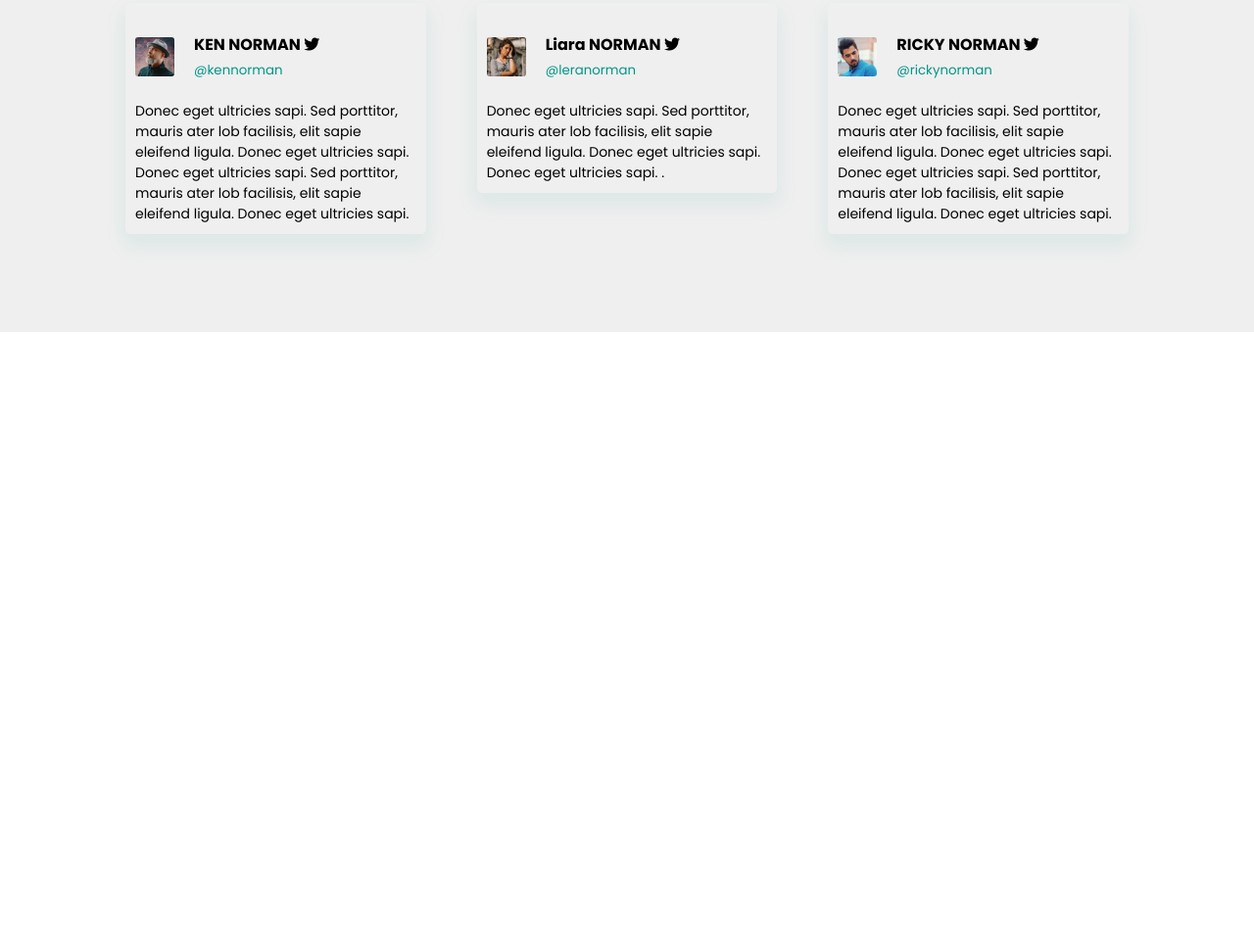
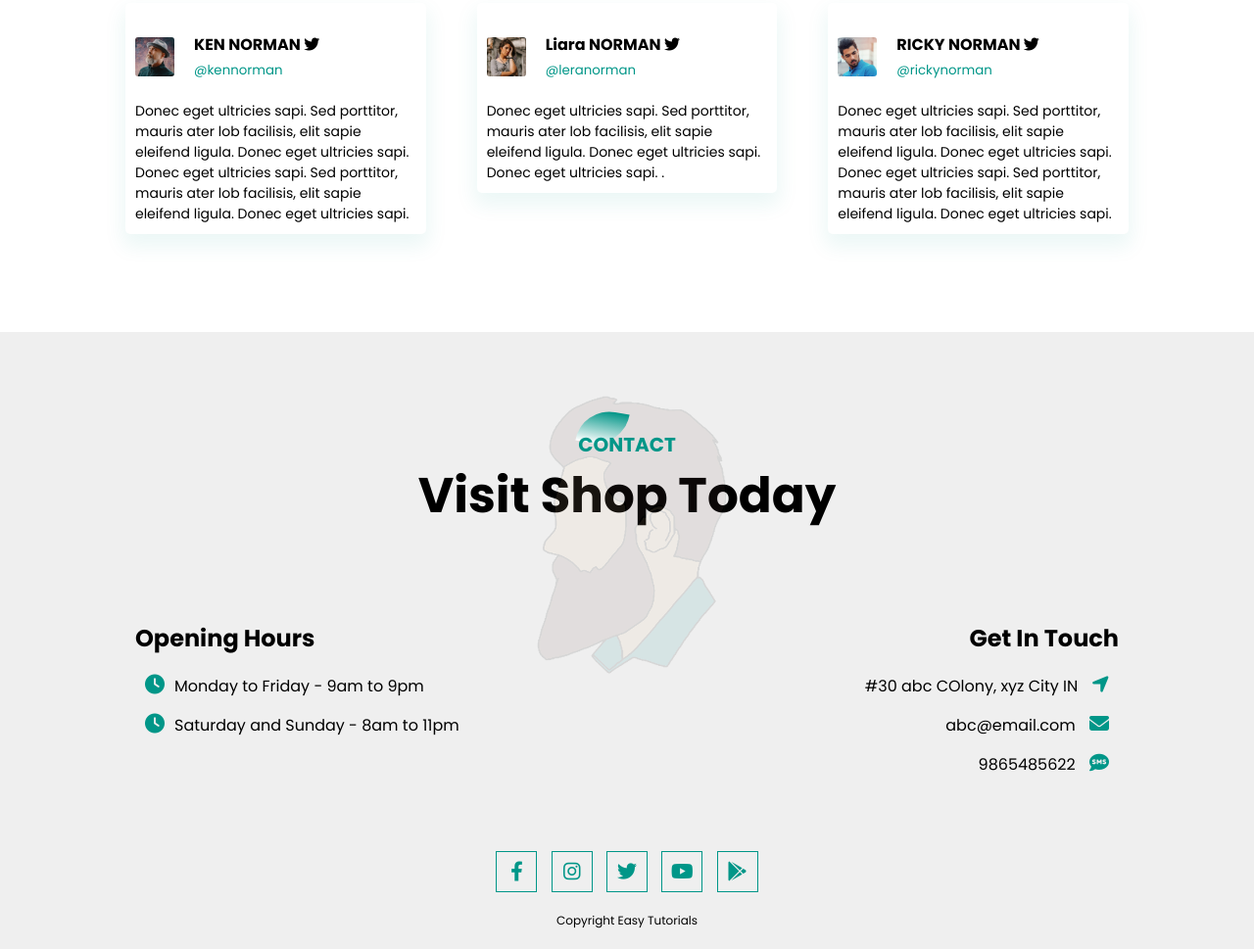
Before and after one commit to Pankajakshan-Vineeth/CSS-responsive-website, a plain HTML site: page index.html in a window 1280 px wide. Shown: the part 2869-3838 px from the top of the page at 98% size. Before the commit the page ends 3208 px from the top, so only its background shows below. Drawn offline with Linux system fonts and the light colour scheme; some packages are replaced by stand-ins of ours; a script that the page names is missing.

Commit message:
footer completed

```diff
--- a/index.html
+++ b/index.html
@@ -15,6 +15,8 @@
       rel="stylesheet"
       href="https://cdnjs.cloudflare.com/ajax/libs/font-awesome/6.4.0/css/all.min.css"
     />
+    <script src="https://cdn.jsdelivr.net/gh/cferdinandi/smooth-scroll/dist/smooth-scroll.polyfills.min.js"></script>
+
   </head>
   <body>
     <section id="banner">
@@ -31,11 +33,11 @@
     <div id="sideNav">
       <nav>
         <ul>
-          <li><a href="#">HOME</a></li>
-          <li><a href="#">FEATURES</a></li>
-          <li><a href="#">SERVICES</a></li>
-          <li><a href="#">TESTIMONIALS</a></li>
-          <li><a href="#">MEET US</a></li>
+          <li><a href="#banner">HOME</a></li>
+          <li><a href="#feature">FEATURES</a></li>
+          <li><a href="#service">SERVICES</a></li>
+          <li><a href="#testimonials">TESTIMONIALS</a></li>
+          <li><a href="#footer">MEET US</a></li>
         </ul>
       </nav>
     </div>
@@ -165,7 +167,7 @@
       <div class="testimonial-row">
         <div class="testimonial-col">
           <div class="user">
-            <img src="/Assets/img-1.jpg" />
+            <img src="Assets/img-1.jpg" />
             <div class="user-info">
               <h4>KEN NORMAN <i class="fa-brands fa-twitter"></i></h4>
               <small>@kennorman</small>
@@ -180,7 +182,7 @@
         </div>
         <div class="testimonial-col">
           <div class="user">
-            <img src="/Assets/img-2.jpg" />
+            <img src="Assets/img-2.jpg" />
             <div class="user-info">
               <h4>Liara NORMAN <i class="fa-brands fa-twitter"></i></h4>
               <small>@leranorman</small>
@@ -194,7 +196,7 @@
         </div>
         <div class="testimonial-col">
           <div class="user">
-            <img src="/Assets/img-3.jpg" />
+            <img src="Assets/img-3.jpg" />
             <div class="user-info">
               <h4>RICKY NORMAN <i class="fa-brands fa-twitter"></i></h4>
               <small>@rickynorman</small>
@@ -208,6 +210,38 @@
           </p>
         </div>
       </div>
+    </section>
+
+    <!-- footer -->
+
+    <section id="footer">
+      <img src="Assets/footer-img.png" class="footer-img">
+      <div class="title-text">
+        <p>CONTACT</p>
+        <h1>Visit Shop Today</h1>
+      </div>
+      <div class="footer-row">
+        <div class="footer-left">
+          <h1>Opening Hours</h1>
+          <p><i class="fa regular fa-clock"></i>Monday to Friday - 9am to 9pm</p>
+          <p><i class="fa regular fa-clock"></i>Saturday and Sunday - 8am to 11pm</p>
+        </div>
+        <div class="footer-right">
+          <h1>Get In Touch</h1>
+          <p>#30 abc COlony, xyz City IN <i class="fa solid fa-location-arrow"></i></p>
+          <p></i>abc@email.com <i class="fa solid fa-envelope"></i></p>
+          <p></i>9865485622 <i class="fa solid fa-comment-sms"></i></p>
+        </div>
+      </div>
+    <div class="social-links">
+  <a href="https://www.facebook.com" target="_blank"><i class=" fa fab fa-facebook-f"></i></a>
+  <a href="https://www.instagram.com" target="_blank"><i class="fa fab fa-instagram"></i></a>
+  <a href="https://www.twitter.com" target="_blank"><i class="fa fab fa-twitter"></i></a>
+  <a href="https://www.youtube.com" target="_blank"><i class="fa fab fa-youtube"></i></a>
+  <a href="https://play.google.com" target="_blank"><i class="fa fab fa-google-play"></i></a>
+  <p>Copyright Easy Tutorials </p>
+</div>
+
     </section>
 
     <!-- javascript -->
@@ -227,6 +261,10 @@
           menu.src = "assets/menu.png";
         }
       });
+var scroll = new SmoothScroll('a[href*="#"]', {
+	speed: 1000,
+	speedAsDuration: true
+});
     </script>
   </body>
 </html>
--- a/stye.css
+++ b/stye.css
@@ -314,7 +314,6 @@ hr {
 #testimonials{
    width: 100%;
   padding: 70px 0;
-    background: #efefef;
 }
 .testimonial-row {
     width: 80%;
@@ -368,3 +367,87 @@ hr {
         flex-basis: 100%;
     }
 }
+
+/* footer */
+
+#footer{
+  padding:100px 0 20px;
+  background: #efefef;
+  position: relative;
+}
+.footer-row{
+  width: 80%;
+  margin: 0 auto;
+  display:flex ;
+  justify-content: space-between;
+  flex-wrap: wrap
+}
+.footer-left, .footer-right{
+  flex-basis: 45%;
+  padding: 10px;
+  margin-bottom: 20px;
+}
+.footer-right{
+  text-align: right;
+}
+.footer-row h1{
+  margin: 10px 0;
+}
+.footer-row p{
+  line-height: 35px;
+}
+
+.footer-left .fa,
+.footer-right .fa {
+  font-size: 20px;
+  color: #009688;
+  margin: 10px;
+}
+
+.footer-img {
+  max-width: 370px;
+    opacity: 0.1;
+
+  position: absolute;
+  left: 50%;
+  top: 35%;
+  transform: translate(-50%, -50%);
+  z-index: 1;
+}
+
+.social-links {
+  text-align: center;
+}
+
+.social-links .fa {
+  height: 40px;
+  width: 40px;
+  font-size: 20px;
+  line-height: 40px;
+  border: 1px solid #009688;
+  margin: 40px 5px 0;
+  color: #009688;
+  cursor: pointer;
+transition: 0.5s;
+}
+.social-links .fa:hover{
+  background-color: #009688;
+  color: #fff;
+  transform: translateY(-7px);
+}
+.social-links p{
+  font-size: 12px;
+  margin-top: 20px;
+
+}
+@media screen and (max-width: 770px) {
+  .footer-left,
+  .footer-right {
+    flex-basis: 100%;
+    font-size: 14px;
+  }
+
+  .footer-img {
+    top: 25%;
+  }
+}
```
